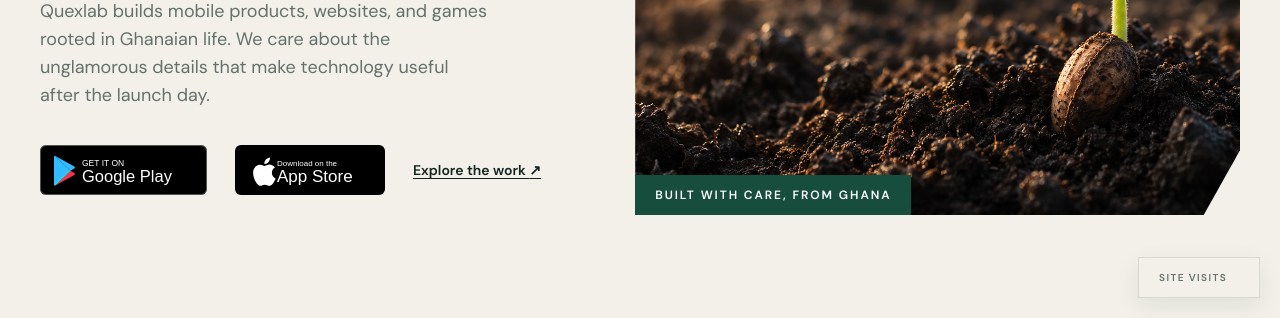
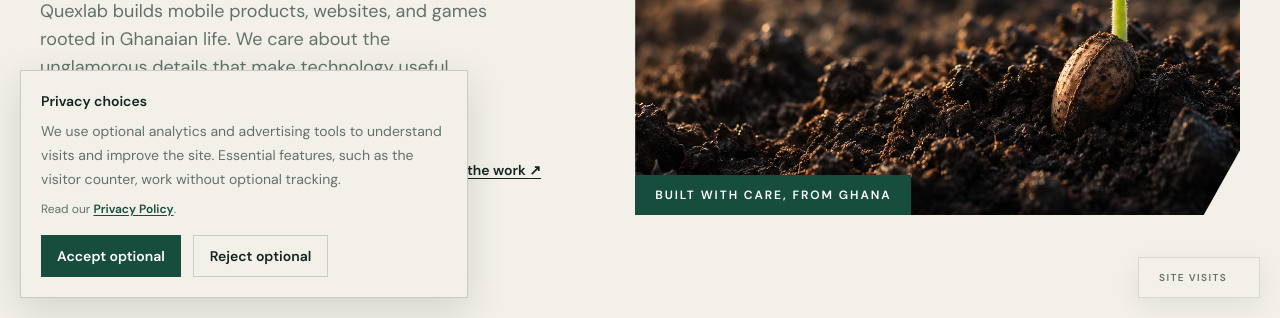
Before and after one commit to k23211/quexlabwebsite-, a Next.js app: page / in a window 1280 px wide. Shown: the part 482-800 px from the top of the page. Built offline with nearby package versions, Linux system fonts and the light colour scheme; no server answers; the database is empty.

Commit message:
Add app-ads.txt for AdMob verification

```diff
--- /dev/null
+++ b/app/components/ConsentManager.tsx
@@ -0,0 +1,68 @@
+"use client";
+
+import Script from "next/script";
+import { Analytics } from "@vercel/analytics/next";
+import { useEffect, useState } from "react";
+import Link from "next/link";
+import { FOREST, INK, INK_SOFT, PAPER } from "../theme";
+
+type ConsentChoice = "accepted" | "rejected";
+const STORAGE_KEY = "quexlab-consent";
+
+export default function ConsentManager() {
+  const [choice, setChoice] = useState<ConsentChoice | null>(null);
+
+  useEffect(() => {
+    const saved = window.localStorage.getItem(STORAGE_KEY);
+    if (saved === "accepted" || saved === "rejected") setChoice(saved);
+  }, []);
+
+  const choose = (next: ConsentChoice) => {
+    window.localStorage.setItem(STORAGE_KEY, next);
+    setChoice(next);
+  };
+
+  return (
+    <>
+      {choice === "accepted" && (
+        <>
+          <Script
+            async
+            src="https://www.googletagmanager.com/gtag/js?id=AW-18372099949"
+            strategy="afterInteractive"
+          />
+          <Script id="google-ads-gtag" strategy="afterInteractive">
+            {`
+              window.dataLayer = window.dataLayer || [];
+              function gtag(){dataLayer.push(arguments);}
+              gtag('js', new Date());
+              gtag('config', 'AW-18372099949');
+            `}
+          </Script>
+          <Analytics />
+        </>
+      )}
+
+      {choice === null && (
+        <aside
+          role="dialog"
+          aria-label="Cookie preferences"
+          className="fixed inset-x-4 bottom-4 z-[60] border p-5 shadow-[0_12px_36px_rgba(19,35,31,0.14)] sm:inset-x-auto sm:bottom-5 sm:left-5 sm:max-w-md"
+          style={{ background: PAPER, borderColor: "#C9CCC1", color: INK }}
+        >
+          <p className="text-sm font-bold">Privacy choices</p>
+          <p className="mt-2 text-sm leading-6" style={{ color: INK_SOFT }}>
+            We use optional analytics and advertising tools to understand visits and improve the site. Essential features, such as the visitor counter, work without optional tracking.
+          </p>
+          <p className="mt-2 text-xs leading-5" style={{ color: INK_SOFT }}>
+            Read our <Link href="/privacy" className="font-bold underline" style={{ color: FOREST }}>Privacy Policy</Link>.
+          </p>
+          <div className="mt-4 flex flex-wrap gap-3">
+            <button type="button" onClick={() => choose("accepted")} className="bg-[var(--forest)] px-4 py-2.5 text-sm font-bold text-white">Accept optional</button>
+            <button type="button" onClick={() => choose("rejected")} className="border px-4 py-2.5 text-sm font-bold" style={{ borderColor: "#C9CCC1" }}>Reject optional</button>
+          </div>
+        </aside>
+      )}
+    </>
+  );
+}
--- a/app/components/Footer.tsx
+++ b/app/components/Footer.tsx
@@ -22,6 +22,7 @@ export default function Footer() {
             <Link href="/about" className="hover:text-[var(--forest)]">About</Link>
             <Link href="/work" className="hover:text-[var(--forest)]">Work</Link>
             <Link href="/contact" className="hover:text-[var(--forest)]">Contact</Link>
+                      <Link href="/privacy" className="hover:text-[var(--forest)]">Privacy</Link>
           </div>
         </div>
         <div>
--- a/app/layout.tsx
+++ b/app/layout.tsx
@@ -1,9 +1,9 @@
 import type { Metadata } from "next";
 import { DM_Sans, Source_Serif_4 } from "next/font/google";
-import Script from "next/script";
 import "./globals.css";
 import VisitorCounter from "./components/VisitorCounter";
-import { Analytics } from "@vercel/analytics/next";
+import ConsentManager from "./components/ConsentManager";
+import Footer from "./components/Footer";
 
 const sourceSerif = Source_Serif_4({
   variable: "--font-source-serif",
@@ -48,8 +48,6 @@ export const metadata: Metadata = {
     icon: "/favicon.ico",
   },
 };
-import Footer from "./components/Footer";
-
 export default function RootLayout({
   children,
 }: Readonly<{
@@ -60,26 +58,11 @@ export default function RootLayout({
       lang="en"
       className={`${sourceSerif.variable} ${dmSans.variable} h-full antialiased`}
     >
-      <head>
-        <Script
-          async
-          src="https://www.googletagmanager.com/gtag/js?id=AW-18372099949"
-          strategy="afterInteractive"
-        />
-        <Script id="google-ads-gtag" strategy="afterInteractive">
-          {`
-            window.dataLayer = window.dataLayer || [];
-            function gtag(){dataLayer.push(arguments);}
-            gtag('js', new Date());
-            gtag('config', 'AW-18372099949');
-          `}
-        </Script>
-      </head>
       <body className="min-h-full flex flex-col">
         <main className="flex flex-col flex-1">{children}</main>
         <Footer />
         <VisitorCounter />
-        <Analytics />
+        <ConsentManager />
       </body>
     </html>
   );
--- /dev/null
+++ b/app/privacy/page.tsx
@@ -0,0 +1,30 @@
+import type { Metadata } from "next";
+import Nav from "../components/Nav";
+import { INK, INK_SOFT, LEAF, PAPER } from "../theme";
+
+export const metadata: Metadata = {
+  title: "Privacy Policy | Quexlab Technologies",
+  description: "How Quexlab Technologies handles website visits, analytics, contact information, and browser storage.",
+  alternates: { canonical: "https://quexlabwebsite.vercel.app/privacy" },
+};
+
+export default function PrivacyPage() {
+  return (
+    <div style={{ background: PAPER, color: INK }}>
+      <Nav />
+      <main className="mx-auto max-w-4xl px-5 py-14 sm:px-10 sm:py-20">
+        <p className="text-xs font-bold uppercase tracking-[0.2em]" style={{ color: LEAF }}>Privacy</p>
+        <h1 className="mt-5 text-5xl leading-[0.95] sm:text-6xl">A clear explanation of what happens on this site.</h1>
+        <p className="mt-6 text-sm" style={{ color: INK_SOFT }}>Last updated: September 11, 2026</p>
+
+        <div className="mt-12 grid gap-10 text-base leading-7 sm:mt-16">
+          <section><h2 className="text-3xl">What we collect</h2><p className="mt-3" style={{ color: INK_SOFT }}>Quexlab may receive information you choose to send through the contact form, such as your name, email address, project details, and message. We use that information only to respond to your inquiry.</p></section>
+          <section><h2 className="text-3xl">Analytics and advertising</h2><p className="mt-3" style={{ color: INK_SOFT }}>If you accept optional tracking, this site may load Google Ads measurement and Vercel Analytics. These tools can provide information such as pages visited, device information, approximate location, and how you reached the site. If you reject optional tracking, these tools are not loaded by this website.</p></section>
+          <section><h2 className="text-3xl">Essential browser storage</h2><p className="mt-3" style={{ color: INK_SOFT }}>The site uses local storage and session storage for essential functionality. The visitor counter uses these features to remember the latest count and avoid counting repeated navigation in the same browser session. This information is not used to identify you personally.</p></section>
+          <section><h2 className="text-3xl">Third-party links</h2><p className="mt-3" style={{ color: INK_SOFT }}>The site links to services such as Google Play, the App Store, WhatsApp, and social networks. Those services have their own privacy policies and may collect information when you visit them.</p></section>
+          <section><h2 className="text-3xl">Contact</h2><p className="mt-3" style={{ color: INK_SOFT }}>For privacy questions, email <a className="font-bold underline" href="mailto:agriquex@gmail.com">agriquex@gmail.com</a>.</p></section>
+        </div>
+      </main>
+    </div>
+  );
+}
--- a/app/sitemap.ts
+++ b/app/sitemap.ts
@@ -18,6 +18,10 @@ export default function sitemap(): MetadataRoute.Sitemap {
     },
     {
       url: `${baseUrl}/contact`,
+        url: `${baseUrl}/privacy`,
+        lastModified: new Date(),
+        changeFrequency: "yearly",
+        priority: 0.5,
       lastModified: new Date(),
       changeFrequency: "monthly",
       priority: 0.8,
```
